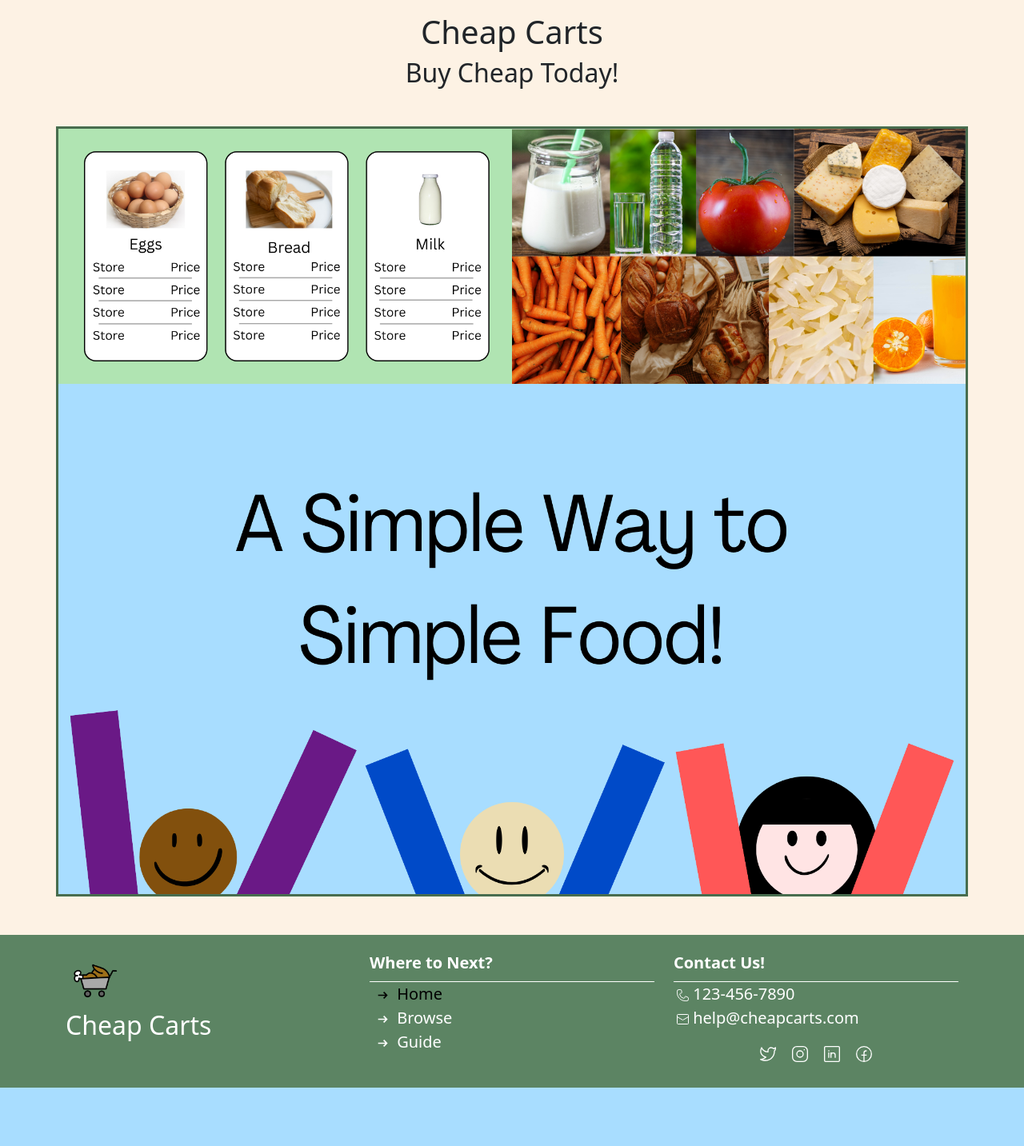
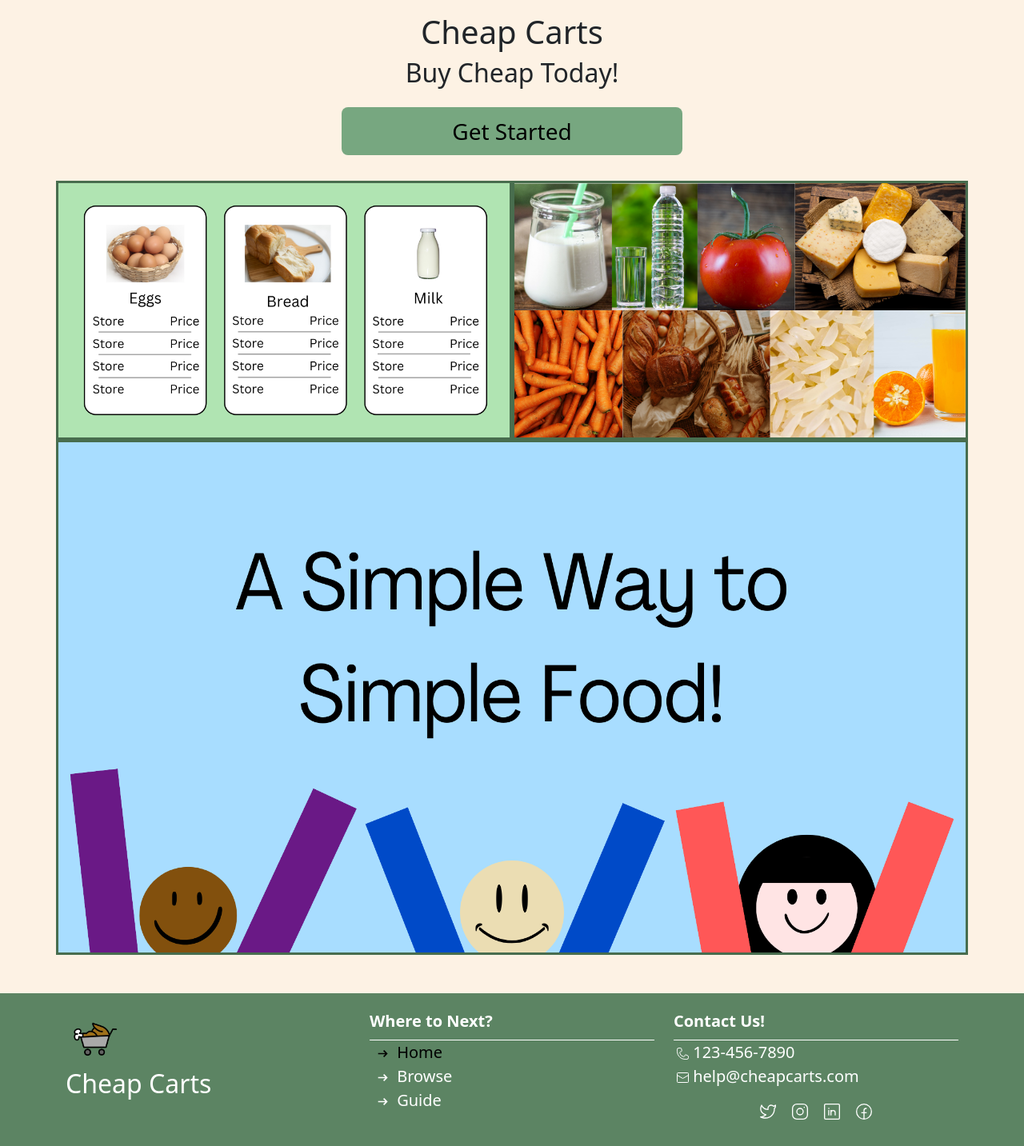
Before and after one commit to Brooklyn-STEAM/10041-Comparison-of-Online-Grocer-Prices-to-Assist-Low-Income-Families, a Flask app: page / in a window 1280 px wide. Shown: the part 87-1520 px from the top of the page at 80% size. Before the commit the page ends 1447 px from the top, so only its background shows below. Run offline with Flask 3, Linux system fonts and the light colour scheme.

Commit message:
UX edits to home page

```diff
--- a/static/styles.css
+++ b/static/styles.css
@@ -67,6 +67,7 @@ body {
 
 #popular-products:hover #popular-img {
     opacity: 0.5;
+    background-color: #EFD577;
 }
 
 #offer:hover #offer-heading {
@@ -78,18 +79,28 @@ body {
     opacity: 0.5;
 }
 
-#mission:hover #mission-heading {
-    opacity: 1;
-    visibility: visible;
+#popular-products {
+    border-right: 3px solid #486D4E;
+    border-bottom: 3px solid #486D4E;
 }
 
-#mission:hover #mission-img {
-    opacity: 0.2;
+#offer {
+    border-left: 3px solid #486D4E;
+    border-bottom: 3px solid #486D4E;
+}
+
+#mission-img {
+    border-top: 3px solid #486D4E;
 }
 
 #start-btn:hover {
     background-color: #FDF2E4;
     border-color: #77A780;
+}
+
+#action-btn:hover {
+    background-color: #486D4E;
+    border-color: #96d4a2;
 }
 
 #popular-products {
--- a/templates/comparison.html.jinja
+++ b/templates/comparison.html.jinja
@@ -25,7 +25,7 @@
                         {%if products['user_id'] == None%}
                             <form action="/leftovers/{{products['id']}}/unsave" method="post">
                                 <button type="submit" class="save-btn btn btn-danger d-inline-block float-start">
-                                    <span class="save-label">Save</span>
+                                    <span class="save-label me-1">Save</span>
                                     <span class="save-heart"><svg viewBox="0 0 15 15" fill="none" xmlns="http://www.w3.org/2000/svg" width="20" height="20"><path d="M7.5 13.5l-.354.354a.5.5 0 00.708 0L7.5 13.5zM1.536 7.536l-.354.353.354-.353zm5-5l-.354.353.354-.353zM7.5 3.5l-.354.354a.5.5 0 00.708 0L7.5 3.5zm.964-.964l-.353-.354.353.354zm-.61 10.61L1.889 7.182l-.707.707 5.964 5.965.708-.708zm5.257-5.964l-5.965 5.964.708.708 5.964-5.965-.707-.707zM6.182 2.889l.964.965.708-.708-.965-.964-.707.707zm1.672.965l.964-.965-.707-.707-.965.964.708.708zM10.964 1c-1.07 0-2.096.425-2.853 1.182l.707.707A3.037 3.037 0 0110.964 2V1zM14 5.036c0 .805-.32 1.577-.89 2.146l.708.707A4.036 4.036 0 0015 5.036h-1zm1 0A4.036 4.036 0 0010.964 1v1A3.036 3.036 0 0114 5.036h1zM4.036 2c.805 0 1.577.32 2.146.89l.707-.708A4.036 4.036 0 004.036 1v1zM1 5.036A3.036 3.036 0 014.036 2V1A4.036 4.036 0 000 5.036h1zm.89 2.146A3.035 3.035 0 011 5.036H0c0 1.07.425 2.096 1.182 2.853l.707-.707z" fill="currentColor"></path></svg></span>
                                 </button>
                             </form>
--- a/templates/homepage.html.jinja
+++ b/templates/homepage.html.jinja
@@ -15,13 +15,16 @@
 
     <h1 class="text-center mt-3">Cheap Carts</h1>
     <h2 class="text-center mx-3">Buy Cheap Today!</h2>
+    <div class="text-center d-grid col-4 mx-auto">
+      <a href="/products" class="btn btn-lg secondaryColor my-3 text-black fs-3" id="action-btn">Get Started</a>
+    </div>
 
-    <div id="home-img" class="container mt-5">
+    <div id="home-img" class="container mt-3">
     <div class="row">
         <div class="col-12 col-md-6 position-relative d-inline" id="popular-products">
             <img src="static/other_images/popular-products.png" class="img-fluid background-image" id="popular-img">
             <h2 class="text-center text-black position-absolute top-50 start-50 translate-middle foreground-text" id="products-heading">Popular Products
-            <a href="/products" class="btn primaryColor text-center" id="start-btn">Get Started</a></h2>
+            <a href="/products" class="btn btn-lg primaryColor text-center mt-1" id="start-btn">Get Started</a></h2>
         </div>
 
         <div class="col-12 col-md-6 position-relative d-inline" id="offer">
@@ -33,7 +36,6 @@
     <div class="row">
         <div class="position-relative d-inline" id="mission">
             <img src="static/other_images/mission-statement.png" class="img-fluid background-image" id="mission-img">
-            <h2 class="text-center text-black position-absolute top-50 start-50 translate-middle foreground-text fs-1" id="mission-heading">Our Mission</h2>
         </div>
     </div>
     </div>
--- a/templates/popular_products.html.jinja
+++ b/templates/popular_products.html.jinja
@@ -69,7 +69,7 @@
             {%if item['user_id'] == None%}
             <form action="/leftovers/{{item['id']}}/save" method="post">
               <button type="submit" class="save-btn btn btn-danger my-2 float-end">
-                <span class="save-label">Save</span>
+                <span class="save-label me-1">Save</span>
                 <span class="save-heart"><svg viewBox="0 0 15 15" fill="none" xmlns="http://www.w3.org/2000/svg"
                     width="20" height="20">
                     <path
@@ -111,7 +111,7 @@
             {%if item['user_id'] == None%}
             <form action="/leftovers/{{item['id']}}/save" method="post">
               <button type="submit" class="save-btn btn btn-danger my-2 float-end">
-                <span class="save-label">Save</span>
+                <span class="save-label me-1">Save</span>
                 <span class="save-heart"><svg viewBox="0 0 15 15" fill="none" xmlns="http://www.w3.org/2000/svg"
                     width="20" height="20">
                     <path
@@ -153,7 +153,7 @@
             {%if item['user_id'] == None%}
             <form action="/leftovers/{{item['id']}}/save" method="post">
               <button type="submit" class="save-btn btn btn-danger my-2 float-end">
-                <span class="save-label">Save</span>
+                <span class="save-label me-1">Save</span>
                 <span class="save-heart"><svg viewBox="0 0 15 15" fill="none" xmlns="http://www.w3.org/2000/svg"
                     width="20" height="20">
                     <path
```
